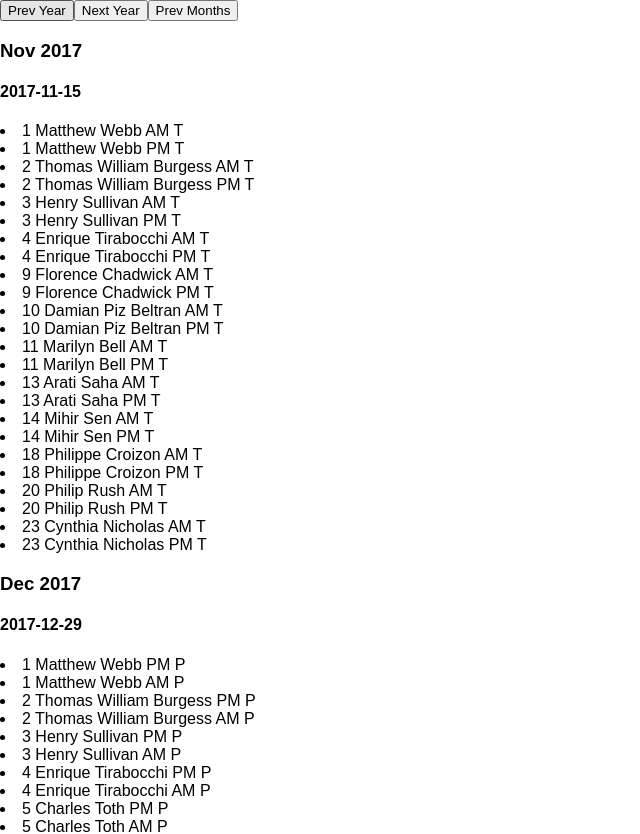
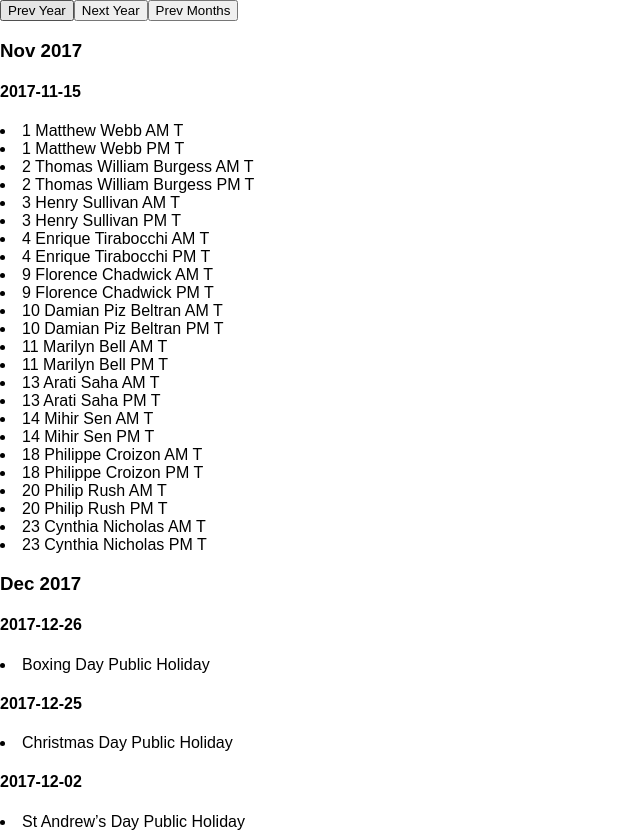
Before and after one commit to CJHunter91/absentee_manager, a React (Create React App) app: page / in a window 1280 px wide. Shown: the top 834 px of the page, without its empty margins (0-640 px from the left). Built offline with nearby package versions, Linux system fonts and the light colour scheme.

Commit message:
updates getAbsenteeDates to also show public holidays

```diff
--- a/src/components/MonthView.jsx
+++ b/src/components/MonthView.jsx
@@ -10,8 +10,23 @@ absenteeRender(){
 		var currentDay = null;
 		if(dates.length > 0){
 			return dates.map((absentee, index) => {
-
-			if(currentDay !== absentee.date){
+				if(absentee.title && currentDay !== absentee.date){
+					currentDay = absentee.date;
+					return(
+						<article onClick={()=>{this.props.absenceClick({
+							userid:absentee.userid,
+							date:currentDay,
+							unit:absentee.unit,
+							value:absentee.value
+						})}}
+						key={index}
+						className="absence">
+						<h4>{currentDay}</h4>
+						<li>{absentee.title + " Public Holiday"}</li>
+						</article>
+						)
+				}
+				else if(currentDay !== absentee.date){
 					currentDay = absentee.date;
 					return(
 						<article onClick={()=>{this.props.absenceClick({
--- a/src/containers/Agenda.jsx
+++ b/src/containers/Agenda.jsx
@@ -38,14 +38,28 @@ class Agenda extends Component{
 	}
 
 	getAbsenteeDates(date){
+		//accesses db
 		const filteredDates = this.state.data.filter((absentee) => {
 			if(date.month() === moment(absentee.date).month() &&
-				date.year() === moment(absentee.date).year()){
+				date.year() === moment(absentee.date).year() &&
+				absentee.value !== "P"){
 				return absentee;
 		}
 	})
+		var filterPublicHolidays = this.state.pHolidays.filter((holiday) =>{
+			var holidayDate = date.year() + "-" + holiday.date;
+			if(date.month() === moment(holidayDate).month()){
+				return holiday
+			}
+		})
+		var newArray = [];
+		filterPublicHolidays.forEach((holiday)=>{
+			var holidayCopy = Object.assign({},holiday);
+			holidayCopy.date = date.year() + "-" + holiday.date;
+			newArray.push(holidayCopy)
+		})
 
-		return this.sortAbsenteeDates(filteredDates);
+		return this.sortTitles(this.sortAbsenteeDates(filteredDates).concat(newArray))
 	}
 
 	sortAbsenteeDates(dates){
@@ -60,6 +74,17 @@ class Agenda extends Component{
 		return moment(date).format('MMM YYYY');
 	}
 
+	sortTitles(array){
+		var newArray = [];
+		for (var i = array.length - 1; i >= 0; i--) {
+			if(array[i].title){
+				newArray.push(array[i])
+				array.splice(i,1)
+			}
+		}
+		return newArray.concat(array)
+	}
+
 	updateAbscenseData(e){
 		var data = Object.assign({}, this.state.absenceData);
 		data[e.target.name] = e.target.value;
@@ -67,7 +92,6 @@ class Agenda extends Component{
 	}
 
 	clickAbsenceData(params){
-		console.log(params)
 		if(params.userid === this.state.absenceData.userid)
 			{var data = Object.assign({}, this.state.absenceData, params);
 		this.setState({absenceData: data}, this.openModal)}
@@ -79,6 +103,10 @@ class Agenda extends Component{
 		data.splice(this.findAbsenceIndex(data),1);
 		data.push(this.state.absenceData);
 		this.setState({data: data})
+	}
+
+	removeAbsenceData(data){
+		data.splice(this.findAbsenceIndex(data),1);
 	}
 
 	findAbsenceIndex(data, absenceData = this.state.absenceData){
```
Lines whose indentation alone changed are shown as unchanged.
